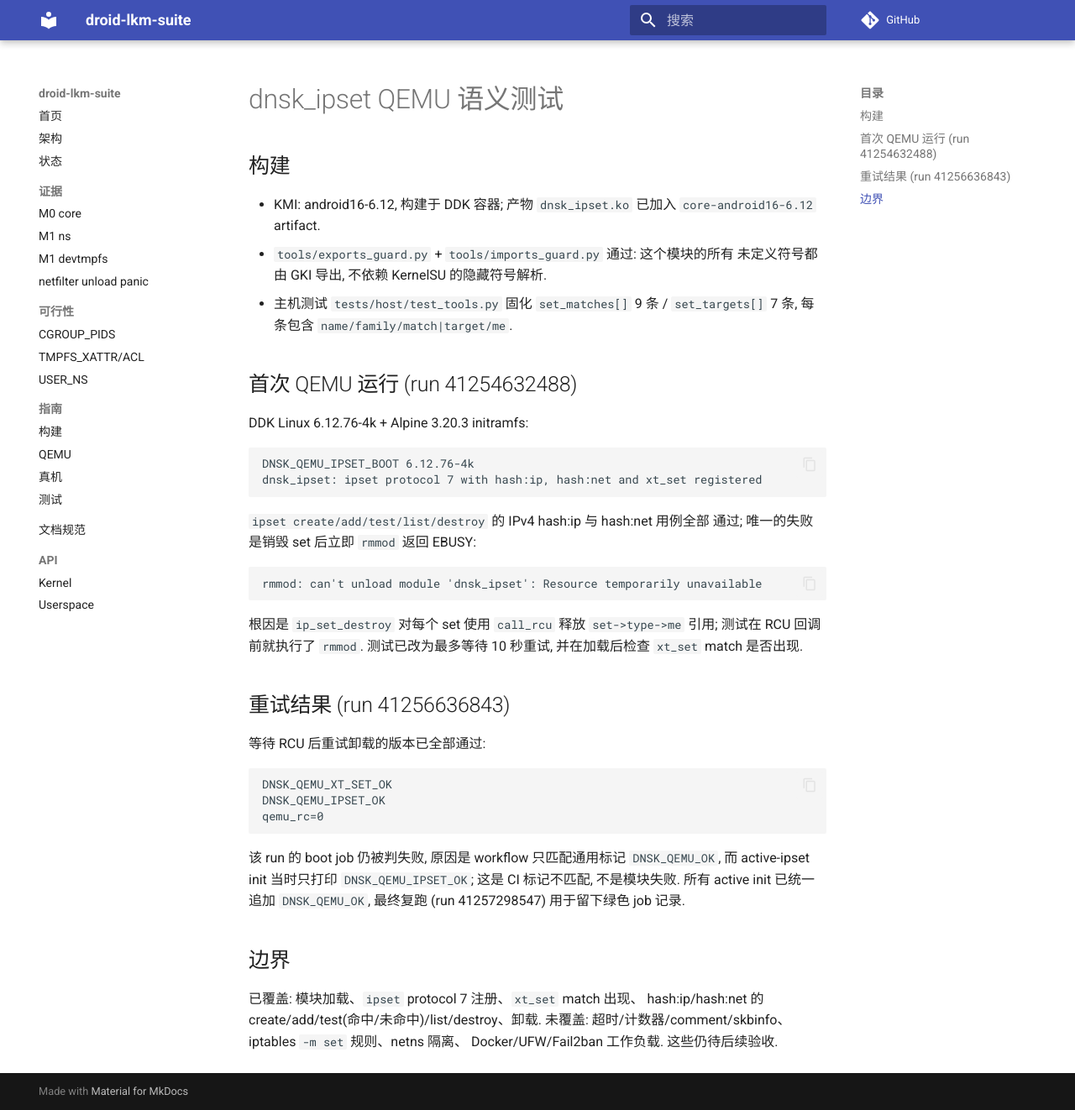
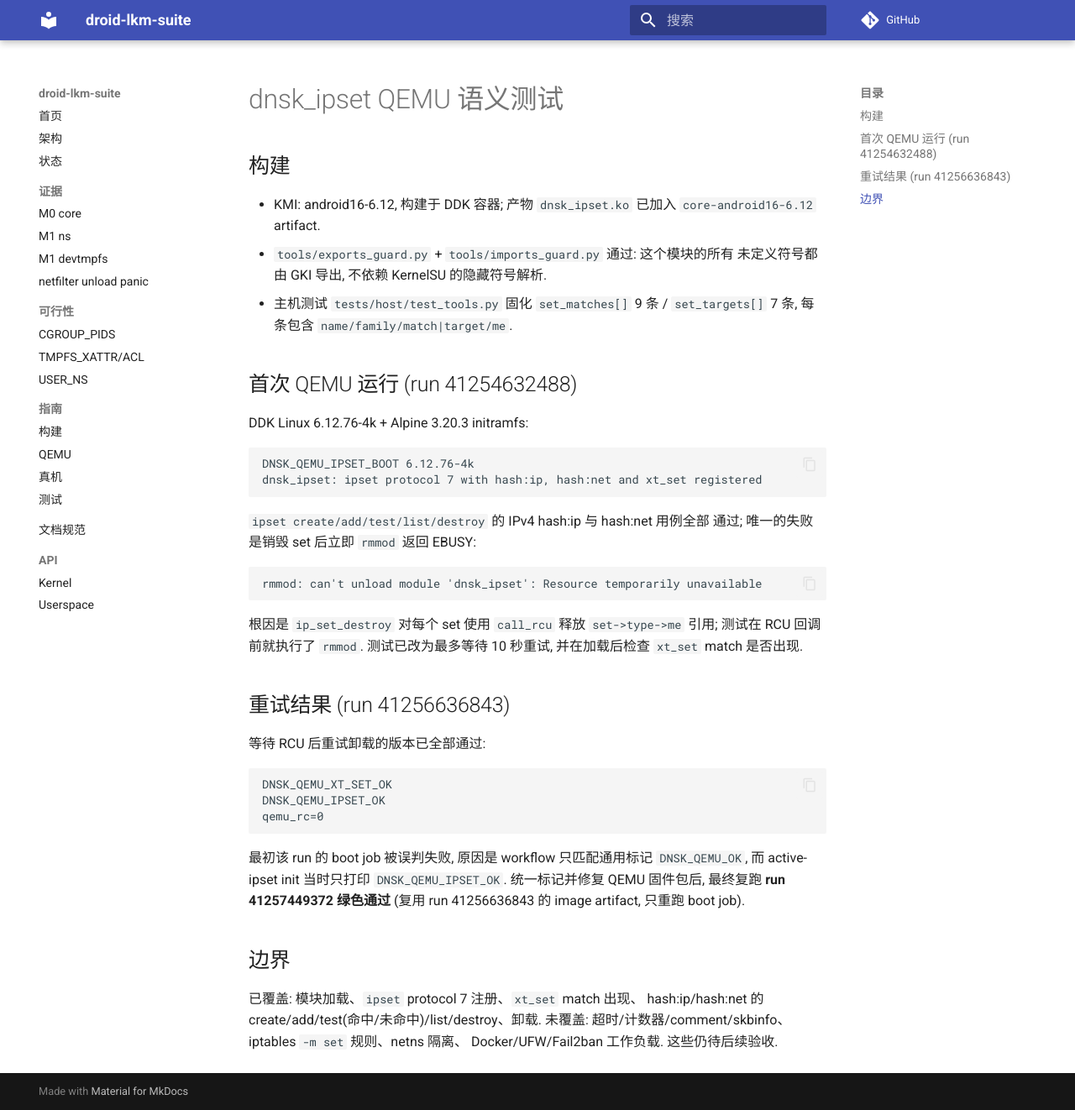
Before and after one commit to uobe1/droid-lkm-suite, an MkDocs documentation site: the page built from docs/evidence/ipset-qemu.md, in a window 1280 px wide and 1322 px high. Shown: the whole window at 84% size. Built offline with MkDocs 1.6.1 and Material for MkDocs 9.7.7, drawn with Linux system fonts in a browser that asks for light colours; comment, search, counter and statistics services are not loaded.

Commit message:
docs: record v1.0.0 scope decisions and ipset QEMU pass

````diff
--- a/docs/evidence/ipset-qemu.md
+++ b/docs/evidence/ipset-qemu.md
@@ -39,10 +39,10 @@ DNSK_QEMU_IPSET_OK
 qemu_rc=0
 ```
 
-该 run 的 boot job 仍被判失败, 原因是 workflow 只匹配通用标记
-`DNSK_QEMU_OK`, 而 active-ipset init 当时只打印 `DNSK_QEMU_IPSET_OK`;
-这是 CI 标记不匹配, 不是模块失败. 所有 active init 已统一追加
-`DNSK_QEMU_OK`, 最终复跑 (run 41257298547) 用于留下绿色 job 记录.
+最初该 run 的 boot job 被误判失败, 原因是 workflow 只匹配通用标记
+`DNSK_QEMU_OK`, 而 active-ipset init 当时只打印 `DNSK_QEMU_IPSET_OK`.
+统一标记并修复 QEMU 固件包后, 最终复跑 **run 41257449372 绿色通过**
+(复用 run 41256636843 的 image artifact, 只重跑 boot job).
 
 ## 边界
 
````
Also changed, not shown: docs/feasibility/cgpids.md (+6 -0 lines), docs/feasibility/tmpfsx.md (+6 -0 lines), docs/status.md (+1 -1 lines).
